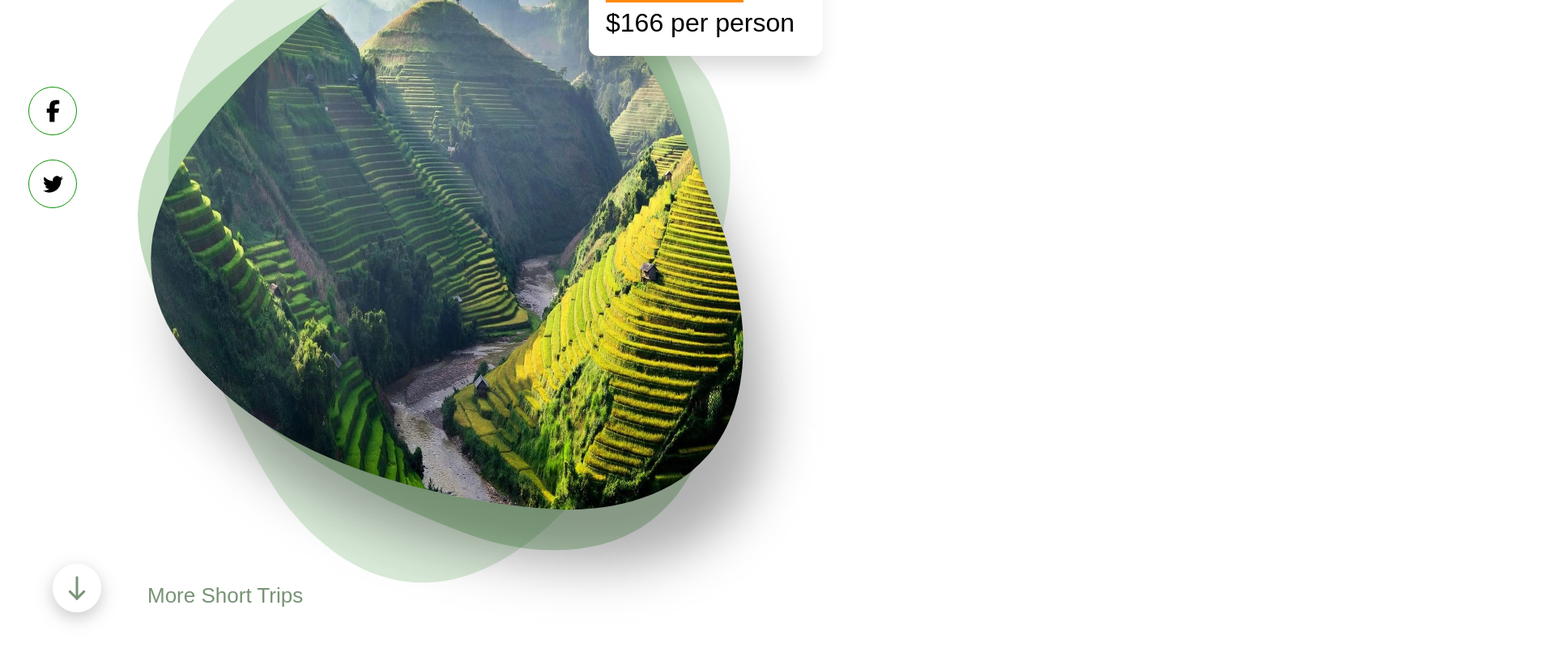
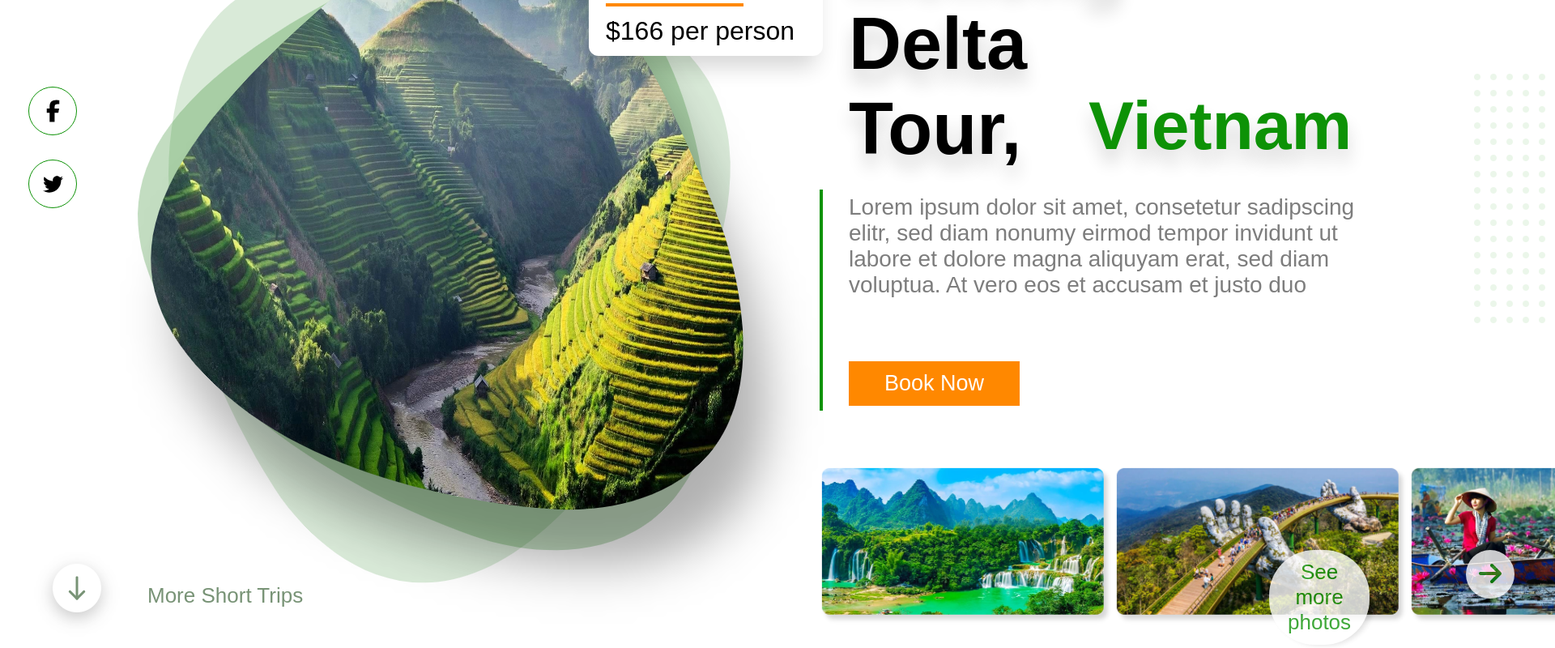
Before and after one commit to FilipTokar/Mekong-tour, a React (Create React App) app: page / in a window 1280 px wide. Shown: the part 140-940 px from the top of the page at 81% size, 1920 px wide, since content can reach past the window. Built offline with nearby package versions, Linux system fonts and the light colour scheme; a web font is replaced by a local one.

Commit message:
TourInfo + working carousel

```diff
--- a/package.json
+++ b/package.json
@@ -19,6 +19,8 @@
     "react-dom": "^18.2.0",
     "react-router-dom": "^6.12.1",
     "react-scripts": "5.0.1",
+    "react-slick": "^0.29.0",
+    "slick-carousel": "^1.8.1",
     "web-vitals": "^2.1.4"
   },
   "scripts": {
--- a/src/App.css
+++ b/src/App.css
@@ -7,17 +7,40 @@
   font-family: "source-sans-pro", sans-serif;
 }
 
+h1 {
+  text-align: left;
+  font-size: 90px;
+  font-weight: 900;
+  letter-spacing: 0px;
+  color: #000000;
+  text-shadow: 0px 16px 21px #00000029;
+  text-transform: capitalize;
+  line-height: 105px;
+}
+
+h2 {
+  text-align: left;
+  font-size: 28px;
+  font-weight: normal;
+  letter-spacing: 0px;
+  color: #7d7d7d;
+}
+
+button {
+  cursor: pointer;
+}
+
 #mekong-tour {
   max-width: 1920px;
   margin: 0 auto;
   display: flex;
+  position: relative;
 }
 
 /* tour socials */
 
 .tour__socials {
   width: 50%;
-  position: relative;
 }
 
 .img__wrapper {
@@ -36,12 +59,11 @@
   height: 141px;
   top: 68px;
   left: 727px;
-  padding: 8px 0 17px 21px;
+  padding-left: 21px;
   display: flex;
   flex-direction: column;
   justify-content: space-evenly;
 }
-
 
 .window__info--para {
   font-size: 38px;
@@ -93,14 +115,13 @@
   opacity: 1;
   border: none;
   text-decoration: none;
-
 }
 
 .social__link::after {
   content: "Lorem Ipsum";
   display: none;
   letter-spacing: 0px;
-  color: #FFFFFF;
+  color: #ffffff;
   text-transform: capitalize;
   font-size: 26px;
   margin-left: 25px;
@@ -149,3 +170,130 @@
   letter-spacing: 0;
   line-height: 33px;
 }
+
+/* TOUR INFO */
+
+.tour__info {
+  width: 50%;
+}
+
+.green {
+  text-align: left;
+  font-size: 84px;
+  font-weight: bold;
+  letter-spacing: 0px;
+  color: #0d9206;
+  text-shadow: 0px 16px 21px #00000029;
+  text-transform: capitalize;
+  position: absolute;
+  top: 247px;
+  left: 1344px;
+  width: 331px;
+  height: 112px;
+}
+
+.tour__info--btn {
+  background-color: #ff8800;
+  color: #ffffff;
+  font-size: 27px;
+  border: none;
+  padding: 12px 44px;
+  cursor: pointer;
+  position: absolute;
+  top: 586px;
+  left: 1048px;
+  transition: all 300ms;
+}
+
+.tour__info--btn:hover {
+  background-color: #ffaa33;
+  transform: scale(1.1);
+}
+
+.divider__vertical {
+  position: absolute;
+  top: 374px;
+  left: 1012px;
+  width: 0px;
+  height: 273px;
+  border: 2px solid #0d9206;
+}
+
+.grid {
+  position: absolute;
+  top: 231px;
+  left: 1820px;
+}
+
+.tour__info--heading {
+  position: absolute;
+  top: 37px;
+  left: 1048px;
+  width: 317px;
+  height: 338px;
+}
+
+.tour__info--subheading {
+  position: absolute;
+  top: 380px;
+  left: 1048px;
+  width: 665px;
+  height: 167px;
+}
+
+.slider__content {
+  position: absolute;
+  top: 715px;
+  left: 1011px;
+  width: 909px;
+  overflow: hidden;
+}
+
+.slide {
+  width: 365px;
+
+}
+
+.control__buttons {
+  display: flex;
+  align-items: center;
+
+}
+
+.slider__btn--text {
+  color: #0d9206;
+  font-size: 26px;
+  background-color: #ffffff;
+  opacity: 0.79;
+  border-radius: 56px;
+  border: none;
+  margin-right: 12px;
+  box-shadow: 5px 0px 7px #00000029;
+  padding: 12px 23px;
+  position: absolute;
+  top: 819px;
+  left: 1567px;
+  z-index: 100;
+}
+
+.slider__btn--arrow {
+  width: 60px;
+  height: 60px;
+  background-color: #ffffff;
+  opacity: 0.79;
+  box-shadow: 5px 0px 7px #00000029;
+  color: #0d9206;
+  border-radius: 100%;
+  border: none;
+  position: absolute;
+  top: 819px;
+left: 1810px;
+z-index: 100;
+
+
+}
+
+.fa-arrow-right {
+  width: 32px;
+  height: 32px;
+}
--- a/src/components/MekongTour.jsx
+++ b/src/components/MekongTour.jsx
@@ -1,42 +1,12 @@
 import React from "react";
-import mainIMg from "../images/Component 1.png";
-import { FontAwesomeIcon } from "@fortawesome/react-fontawesome";
-import { faTwitter } from "@fortawesome/free-brands-svg-icons";
-import { faFacebookF } from "@fortawesome/free-brands-svg-icons";
-import arrowBtn from "../images/Component 2.png";
+import TourSocials from "./TourSocials"
+import TourInfo from "./TourInfo";
 
 function MekongTour() {
   return (
     <section id="mekong-tour">
-      <div className="tour__socials">
-        <figure className="img__wrapper">
-          <img src={mainIMg} />
-        </figure>
-
-        <div className="window__info">
-
-            <p className="window__info--para">2 Days</p>
-            <div className="window__divider"></div>
-            <p className="window__info--price">$166 per person</p>
-
-        </div>
-
-        <div className="social__list">
-          <a href="#" className="social__link social__link--hover">
-            <FontAwesomeIcon icon={faFacebookF} />
-          </a>
-          <a href="#" className="social__link social__link--hover">
-            <FontAwesomeIcon icon={faTwitter} />
-          </a>
-        </div>
-
-        <div className="more-trips">
-          <a href="" className="more-trips__link">
-            <img className="more-trips__wrapper" src={arrowBtn} />
-          </a>
-          <p className="more-tips__para">More Short Trips</p>
-        </div>
-      </div>
+      <TourSocials/>
+      <TourInfo/>
     </section>
   );
 }
--- /dev/null
+++ b/src/components/TourInfo.jsx
@@ -0,0 +1,85 @@
+import React, { useState } from "react";
+import grid from "../images/Repeat Grid 11.png";
+import carouselImg1 from "../images/vietnam_foto.png";
+import carouselImg2 from "../images/shutterstock_1343264873-750x469.png";
+import carouselImg3 from "../images/Vietnam-1400x500-1080x500.png";
+import Slider from "react-slick";
+import "slick-carousel/slick/slick.css";
+import "slick-carousel/slick/slick-theme.css";
+import { FontAwesomeIcon } from "@fortawesome/react-fontawesome";
+import { faArrowRight } from "@fortawesome/free-solid-svg-icons";
+
+function TourInfo() {
+  const [sliderRef, setSliderRef] = useState(null);
+
+  const sliderSettings = {
+    arrows: false,
+    slidesToShow: 2.5,
+    slidesToScroll: 1,
+    infinite: false,
+
+  };
+
+  return (
+    <div className="tour__info">
+      <div className="tour__info--text">
+        <h1 className="tour__info--heading">Mekong Delta Tour,</h1>
+        <span className="green">Vietnam</span>
+        <div className="divider__vertical"></div>
+        <div className="grid">
+          <img src={grid} alt="" />
+        </div>
+        <h2 className="tour__info--subheading">
+          Lorem ipsum dolor sit amet, consetetur sadipscing elitr, sed diam
+          nonumy eirmod tempor invidunt ut labore et dolore magna aliquyam erat,
+          sed diam voluptua. At vero eos et accusam et justo duo
+        </h2>
+        <button className="tour__info--btn">Book Now</button>
+      </div>
+
+      <button className="slider__btn--text" onClick={sliderRef?.slickNext}>
+            See more photos
+          </button>
+          <button className="slider__btn--arrow" onClick={sliderRef?.slickNext}>
+            <FontAwesomeIcon icon={faArrowRight} />
+          </button>
+      <div className="slider__content">
+
+
+
+        <Slider ref={setSliderRef} {...sliderSettings}>
+          <div>
+            <img className="slide" src={carouselImg1} alt="" />
+          </div>
+          <div>
+            <img className="slide" src={carouselImg2} alt="" />
+          </div>
+          <div>
+            <img className="slide" src={carouselImg3} alt="" />
+          </div>
+          <div>
+            <img className="slide" src={carouselImg1} alt="" />
+          </div>
+          <div>
+            <img className="slide" src={carouselImg2} alt="" />
+          </div>
+          <div>
+            <img className="slide" src={carouselImg3} alt="" />
+          </div>
+          <div>
+            <img className="slide" src={carouselImg1} alt="" />
+          </div>
+          <div>
+            <img className="slide" src={carouselImg2} alt="" />
+          </div>
+          <div>
+            <img className="slide" src={carouselImg3} alt="" />
+          </div>
+        </Slider>
+
+      </div>
+    </div>
+  );
+}
+
+export default TourInfo;
--- /dev/null
+++ b/src/components/TourSocials.jsx
@@ -0,0 +1,41 @@
+import React from 'react'
+import mainIMg from "../images/Component 1.png";
+import arrowBtn from "../images/Component 2.png";
+import { FontAwesomeIcon } from "@fortawesome/react-fontawesome";
+import { faTwitter } from "@fortawesome/free-brands-svg-icons";
+import { faFacebookF } from "@fortawesome/free-brands-svg-icons";
+
+
+function TourSocials() {
+  return (
+    <div className="tour__socials">
+        <figure className="img__wrapper">
+          <img src={mainIMg} />
+        </figure>
+
+        <div className="window__info">
+          <p className="window__info--para">2 Days</p>
+          <div className="window__divider"></div>
+          <p className="window__info--price">$166 per person</p>
+        </div>
+
+        <div className="social__list">
+          <a href="#" className="social__link social__link--hover">
+            <FontAwesomeIcon icon={faFacebookF} />
+          </a>
+          <a href="#" className="social__link social__link--hover">
+            <FontAwesomeIcon icon={faTwitter} />
+          </a>
+        </div>
+
+        <div className="more-trips">
+          <a href="" className="more-trips__link">
+            <img className="more-trips__wrapper" src={arrowBtn} />
+          </a>
+          <p className="more-tips__para">More Short Trips</p>
+        </div>
+      </div>
+  )
+}
+
+export default TourSocials
```
Also changed, not shown: src/images/Repeat Grid 11.png (added), 1 other file (tests, documents, lock files or other folders).
